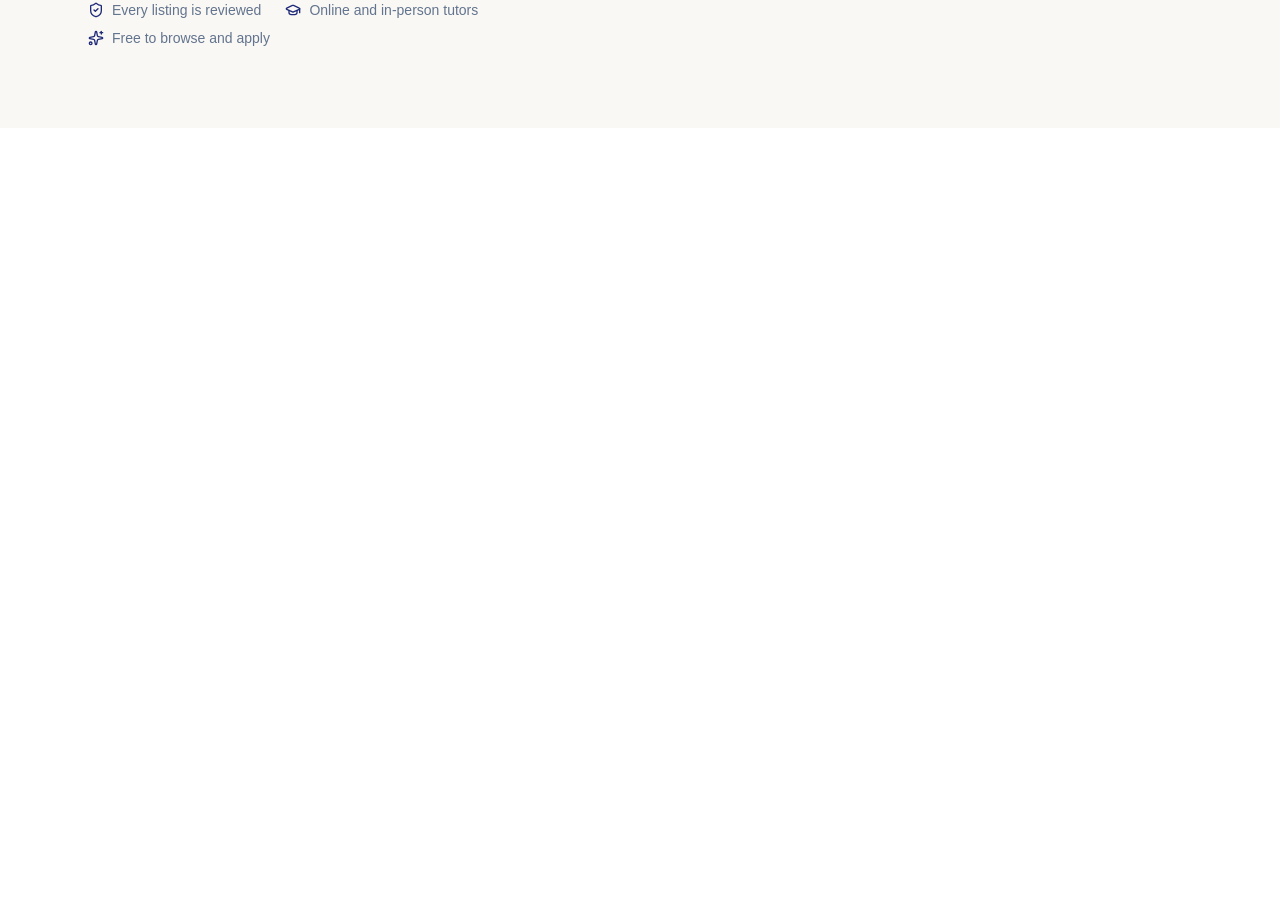
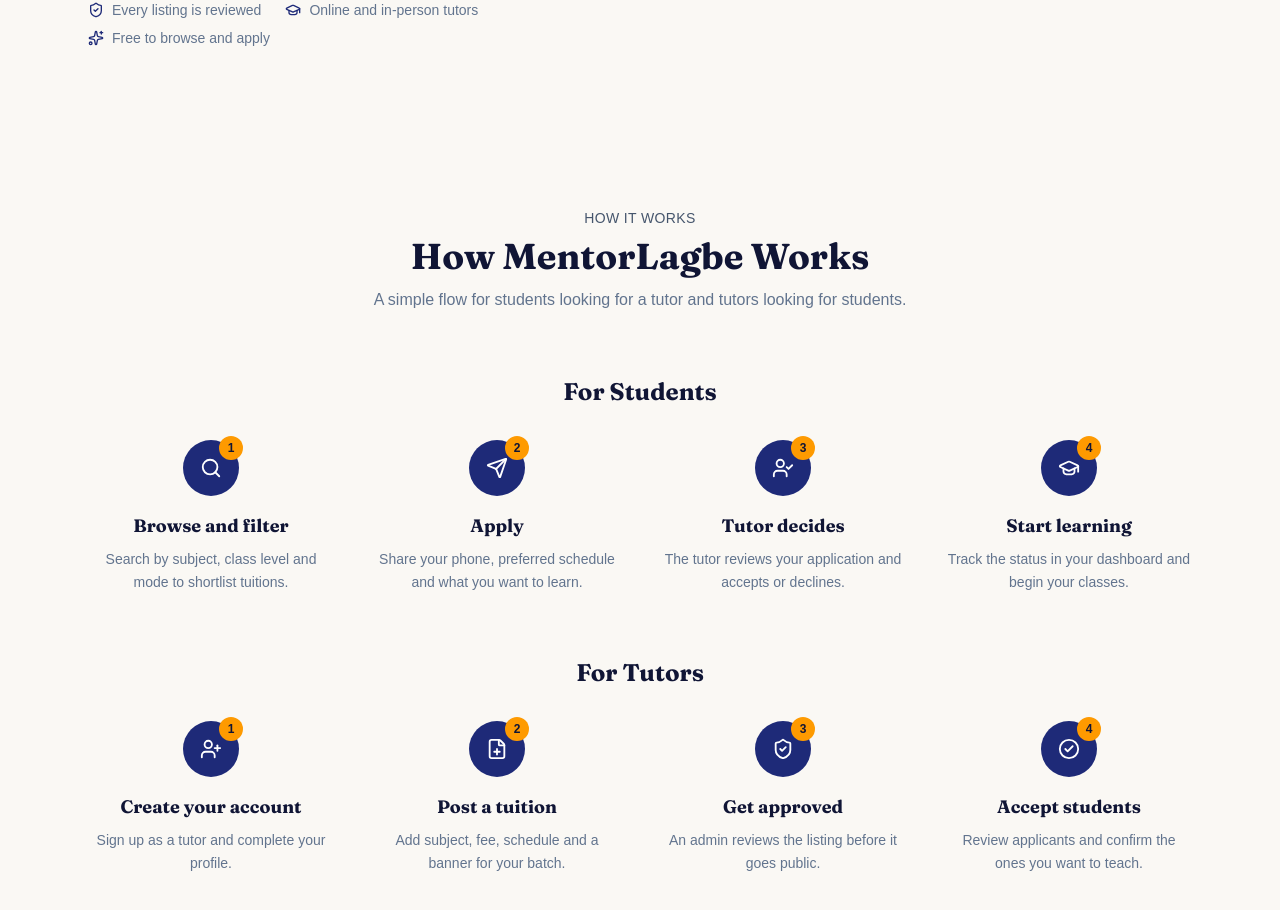
Before and after one commit to mdredoanhasan/A-9-MentorLagbe-client, a Next.js app: page / in a window 1280 px wide. Shown: the part 658-1568 px from the top of the page. Before the commit the page ends 800 px from the top, so only its background shows below. Built offline with nearby package versions, Linux system fonts and the light colour scheme.

Commit message:
how its works section

```diff
--- a/package.json
+++ b/package.json
@@ -12,7 +12,8 @@
     "lucide-react": "^1.75.0",
     "next": "16.4.6",
     "react": "19.3.0",
-    "react-dom": "19.3.0"
+    "react-dom": "19.3.0",
+    "react-icons": "^5.7.0"
   },
   "devDependencies": {
     "@tailwindcss/turbopack": "4.3.3",
--- /dev/null
+++ b/src/app/components/footer.tsx
@@ -0,0 +1,116 @@
+import Link from "next/link";
+import { Mail, Phone, MapPin } from "lucide-react";
+import { FaXTwitter, FaFacebookF, FaLinkedinIn } from "react-icons/fa6";
+
+const quickLinks = [
+  { label: "Home", href: "/" },
+  { label: "Browse Tuitions", href: "/tuitions" },
+  { label: "Pricing", href: "/pricing" },
+  { label: "How It Works", href: "/#how-it-works" },
+];
+
+const account = [
+  { label: "Sign In", href: "/sign-in" },
+  { label: "Sign Up", href: "/sign-up" },
+];
+
+const socials = [
+  { label: "X", href: "#", icon: FaXTwitter },
+  { label: "Facebook", href: "#", icon: FaFacebookF },
+  { label: "LinkedIn", href: "#", icon: FaLinkedinIn },
+];
+
+const heading =
+  "font-[family-name:var(--font-fraunces)] text-lg font-bold text-[#101535]";
+const linkStyle = "text-slate-500 hover:text-[#1e2a78]";
+
+export default function Footer() {
+  return (
+    <footer className="border-t border-gray-200 bg-white">
+      <div className="mx-auto grid max-w-6xl gap-10 px-6 py-12 sm:grid-cols-2 lg:grid-cols-4">
+        {/* Brand */}
+        <div>
+          <Link
+            href="/"
+            className="font-[family-name:var(--font-fraunces)] text-2xl font-bold"
+          >
+            <span className="text-[#1e2a78]">Mentor</span>
+            <span className="text-amber-500">Lagbe</span>
+          </Link>
+          <p className="mt-2 max-w-[17rem] text-slate-500">
+            Find the right tutor or the right student, with approvals and plans
+            you can trust.
+          </p>
+          <div className="mt-4 flex gap-3">
+            {socials.map(({ label, href, icon: Icon }) => (
+              <a
+                key={label}
+                href={href}
+                aria-label={label}
+                className="flex h-10 w-10 items-center justify-center rounded-full border border-gray-200 bg-white text-[#101535] hover:border-[#1e2a78]"
+              >
+                <Icon size={15} />
+              </a>
+            ))}
+          </div>
+        </div>
+
+        {/* Quick links */}
+        <div>
+          <h3 className={heading}>Quick links</h3>
+          <ul className="mt-4 space-y-3">
+            {quickLinks.map((item) => (
+              <li key={item.label}>
+                <Link href={item.href} className={linkStyle}>
+                  {item.label}
+                </Link>
+              </li>
+            ))}
+          </ul>
+        </div>
+
+        {/* Account */}
+        <div>
+          <h3 className={heading}>Account</h3>
+          <ul className="mt-4 space-y-3">
+            {account.map((item) => (
+              <li key={item.label}>
+                <Link href={item.href} className={linkStyle}>
+                  {item.label}
+                </Link>
+              </li>
+            ))}
+          </ul>
+        </div>
+
+        {/* Contact */}
+        <div>
+          <h3 className={heading}>Contact</h3>
+          <ul className="mt-4 space-y-3 text-slate-500">
+            <li className="flex items-center gap-2">
+              <Mail size={16} className="text-[#1e2a78]" />
+              <a href="mailto:redoanhasan02@gmail.com" className="hover:text-[#1e2a78]">
+                redoanhasan02@gmail.com
+              </a>
+            </li>
+            <li className="flex items-center gap-2">
+              <Phone size={16} className="text-[#1e2a78]" />
+              <a href="tel:+8801714701219" className="hover:text-[#1e2a78]">
+                +8801714701219
+              </a>
+            </li>
+            <li className="flex items-center gap-2">
+              <MapPin size={16} className="text-[#1e2a78]" />
+              Dhaka, Bangladesh
+            </li>
+          </ul>
+        </div>
+      </div>
+
+      {/* Bottom bar */}
+      <div className="border-t border-gray-200 py-5 text-center text-sm text-slate-500">
+        © {new Date().getFullYear()} MentorLagbe. All rights reserved.
+      </div>
+    </footer>
+  );
+}
--- /dev/null
+++ b/src/app/components/how-it-work.tsx
@@ -0,0 +1,75 @@
+import {
+  Search, Send, UserCheck, GraduationCap,
+  UserPlus, FilePlus, ShieldCheck, CircleCheck,
+  type LucideIcon,
+} from "lucide-react";
+
+type Step = { icon: LucideIcon; title: string; text: string };
+
+const groups: { heading: string; steps: Step[] }[] = [
+  {
+    heading: "For Students",
+    steps: [
+      { icon: Search, title: "Browse and filter", text: "Search by subject, class level and mode to shortlist tuitions." },
+      { icon: Send, title: "Apply", text: "Share your phone, preferred schedule and what you want to learn." },
+      { icon: UserCheck, title: "Tutor decides", text: "The tutor reviews your application and accepts or declines." },
+      { icon: GraduationCap, title: "Start learning", text: "Track the status in your dashboard and begin your classes." },
+    ],
+  },
+  {
+    heading: "For Tutors",
+    steps: [
+      { icon: UserPlus, title: "Create your account", text: "Sign up as a tutor and complete your profile." },
+      { icon: FilePlus, title: "Post a tuition", text: "Add subject, fee, schedule and a banner for your batch." },
+      { icon: ShieldCheck, title: "Get approved", text: "An admin reviews the listing before it goes public." },
+      { icon: CircleCheck, title: "Accept students", text: "Review applicants and confirm the ones you want to teach." },
+    ],
+  },
+];
+
+export default function HowItWorks() {
+  return (
+    <section className="bg-[#faf8f4] py-20">
+      <div className="mx-auto max-w-6xl px-6">
+        {/* Heading */}
+        <div className="text-center">
+          <p className="text-sm uppercase tracking-wide text-slate-600">How it works</p>
+          <h2 className="mt-2 font-[family-name:var(--font-fraunces)] text-4xl font-bold text-[#101535]">
+            How MentorLagbe Works
+          </h2>
+          <p className="mt-3 text-slate-500">
+            A simple flow for students looking for a tutor and tutors looking for students.
+          </p>
+        </div>
+
+        {/* Groups */}
+        {groups.map((group) => (
+          <div key={group.heading} className="mt-16">
+            <h3 className="text-center font-[family-name:var(--font-fraunces)] text-2xl font-bold text-[#101535]">
+              {group.heading}
+            </h3>
+
+            <div className="mt-8 grid gap-10 sm:grid-cols-2 lg:grid-cols-4">
+              {group.steps.map(({ icon: Icon, title, text }, i) => (
+                <div key={title} className="text-center">
+                  <div className="relative mx-auto flex h-14 w-14 items-center justify-center rounded-full bg-[#1e2a78] text-white">
+                    <Icon size={22} />
+                    <span className="absolute -right-1 -top-1 flex h-6 w-6 items-center justify-center rounded-full bg-amber-500 text-xs font-bold text-[#101535]">
+                      {i + 1}
+                    </span>
+                  </div>
+                  <h4 className="mt-4 font-[family-name:var(--font-fraunces)] text-lg font-bold text-[#101535]">
+                    {title}
+                  </h4>
+                  <p className="mx-auto mt-2 max-w-[16rem] text-sm leading-relaxed text-slate-500">
+                    {text}
+                  </p>
+                </div>
+              ))}
+            </div>
+          </div>
+        ))}
+      </div>
+    </section>
+  );
+}
--- a/src/app/page.tsx
+++ b/src/app/page.tsx
@@ -1,4 +1,5 @@
 import Hero from "./components/hero";
+import HowItWorks from "./components/how-it-work";
 import Navbar from "./components/navbar";
 
 
@@ -6,5 +7,6 @@ export default function Home() {
   return <div>
     <Navbar></Navbar>
     <Hero></Hero>
+    <HowItWorks/>
   </div>;
 }
```
Also changed, not shown: 1 other file (tests, documents, lock files or other folders).
